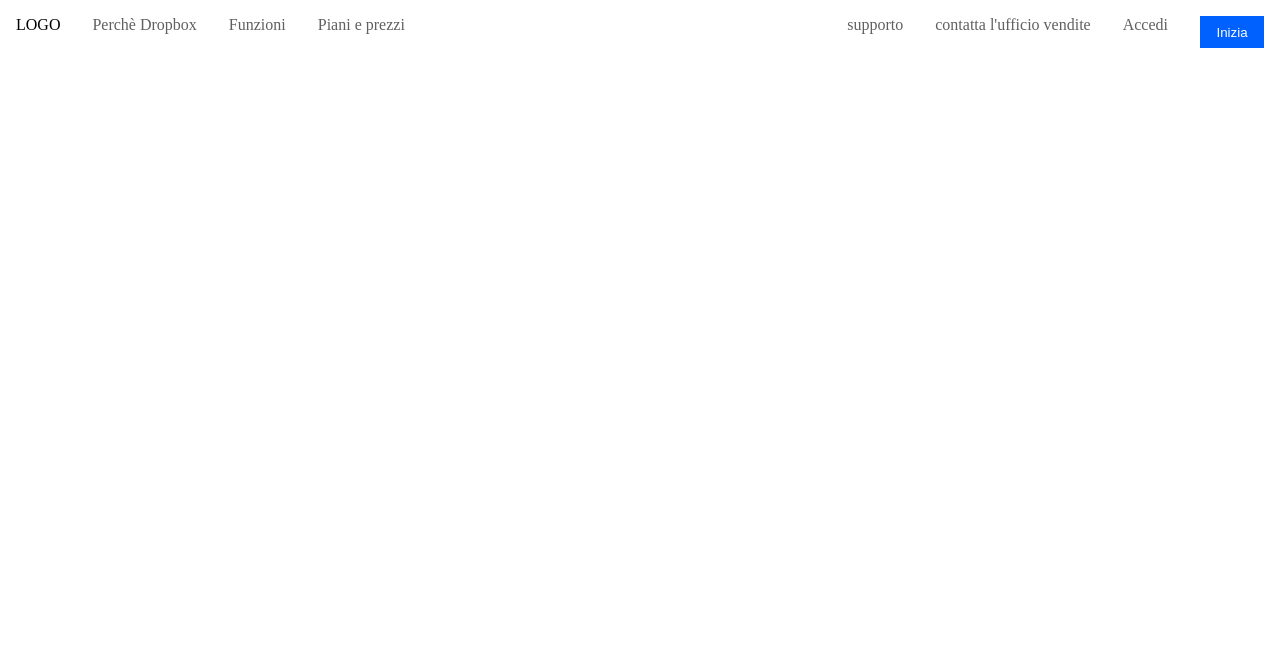
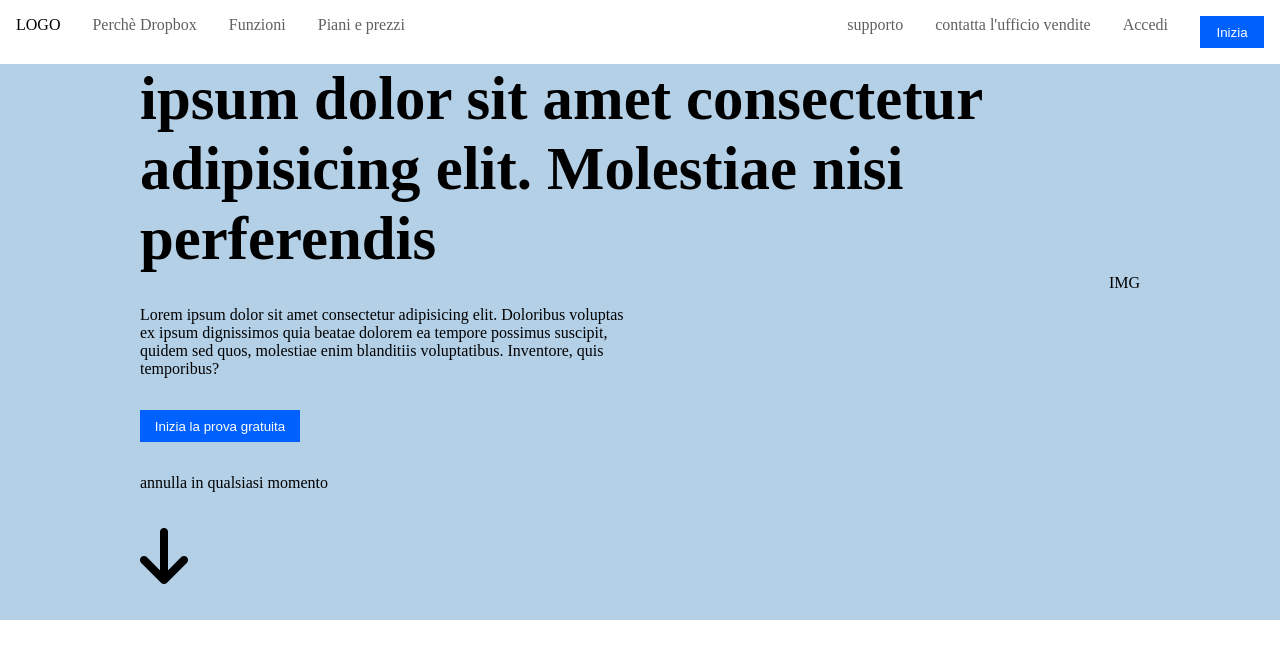
Before and after one commit to SimoneColombo1/htmlcss-dropbox, a plain HTML site: page index.html in a window 1280 px wide. Drawn offline with Linux system fonts and the light colour scheme.

Commit message:
inserito il jumbo/ messo il titolo, il paragrafo introduttivo il bottone per la prova gratuita  e simulato l'immagine per una grandezza approssimativa del layout

```diff
--- a/css/style.css
+++ b/css/style.css
@@ -5,10 +5,15 @@
 
 }
 
+header{
+    background-color:#b4d0e7;
+}
+
 nav {
     display: flex;
     flex-direction: row;
     justify-content: space-between;
+    background-color: white;
 }
 
 nav section{
@@ -37,3 +42,43 @@ nav button{
     border-radius: 0%;
     border: 0rem;
 }
+
+.contenitore-1{
+    max-width: 1000px;
+    margin: auto;
+}
+
+#jumbo{
+    display: flex;
+    flex-direction: column;
+    justify-content: center;
+}
+
+
+h1{
+    font-size: 3.8rem;
+}
+
+#jumbo button{
+    height: 2rem;
+    width: 10rem;
+
+
+}
+#jumbo p{
+    padding: 2rem 0rem 2rem 0rem;
+}
+
+#jumbo div{
+    display: flex;
+    flex-direction: row;
+}
+
+#jumbo div span{
+    padding-left: 30rem;
+}
+
+.fa-solid{
+    font-size: 4rem;
+    padding-bottom: 2rem;
+}
--- a/index.html
+++ b/index.html
@@ -31,8 +31,26 @@
                 <button class="button-blue">Inizia</button>
                </section>
             </nav>
+          <section class="contenitore-1">      <!--Jumbo-->
+            <section id="jumbo">
 
-    </header>
+                    <h1> ipsum dolor sit amet consectetur adipisicing elit. Molestiae nisi perferendis </h1>
+                    <div>
+                        <p>Lorem ipsum dolor sit amet consectetur adipisicing elit. Doloribus voluptas ex ipsum dignissimos quia beatae dolorem ea tempore possimus suscipit, quidem sed quos, molestiae enim blanditiis voluptatibus. Inventore, quis temporibus?</p>
+                        <span>IMG</span>
+                    </div>
+
+
+                    </div>
+                    <button class="button-blue">Inizia la prova gratuita</button>
+
+                    <p>annulla in qualsiasi momento</p>
+
+                    <i class="fa-solid fa-arrow-down"></i>
+
+                </section>
+               </section>
+            </header>
     <main>
 
 
```
